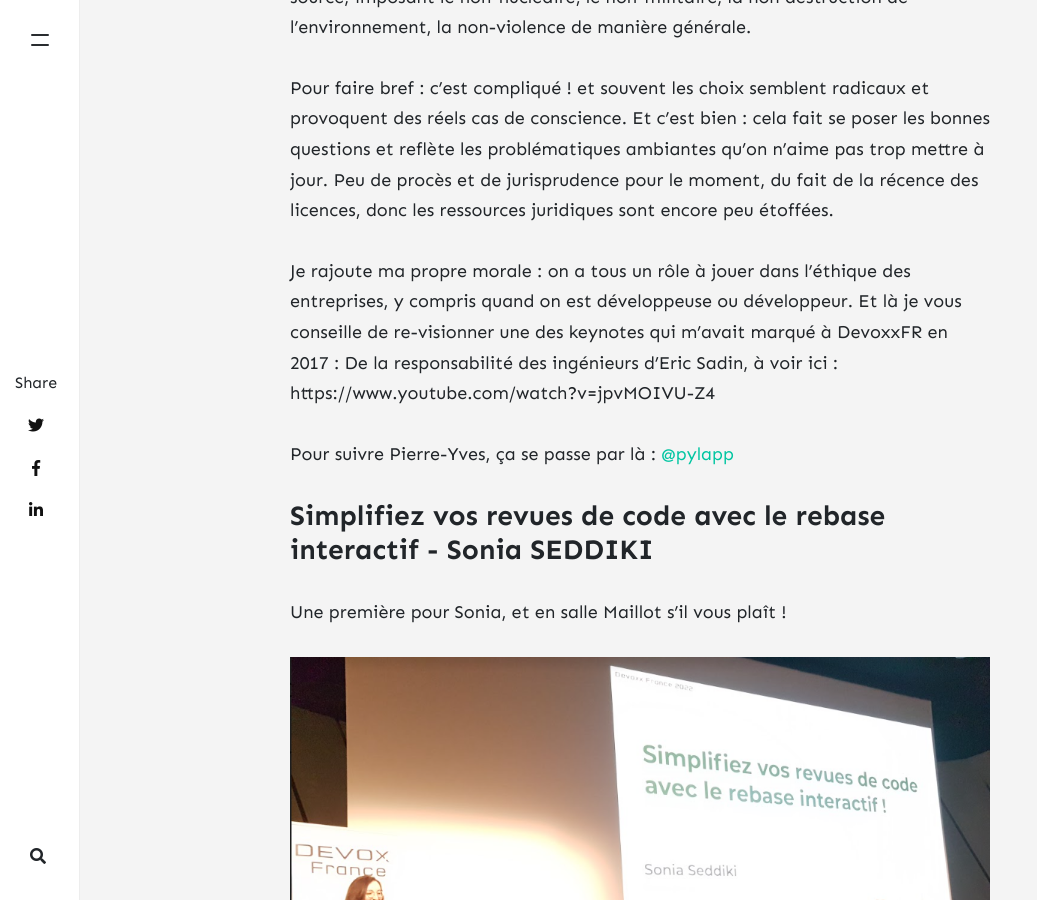
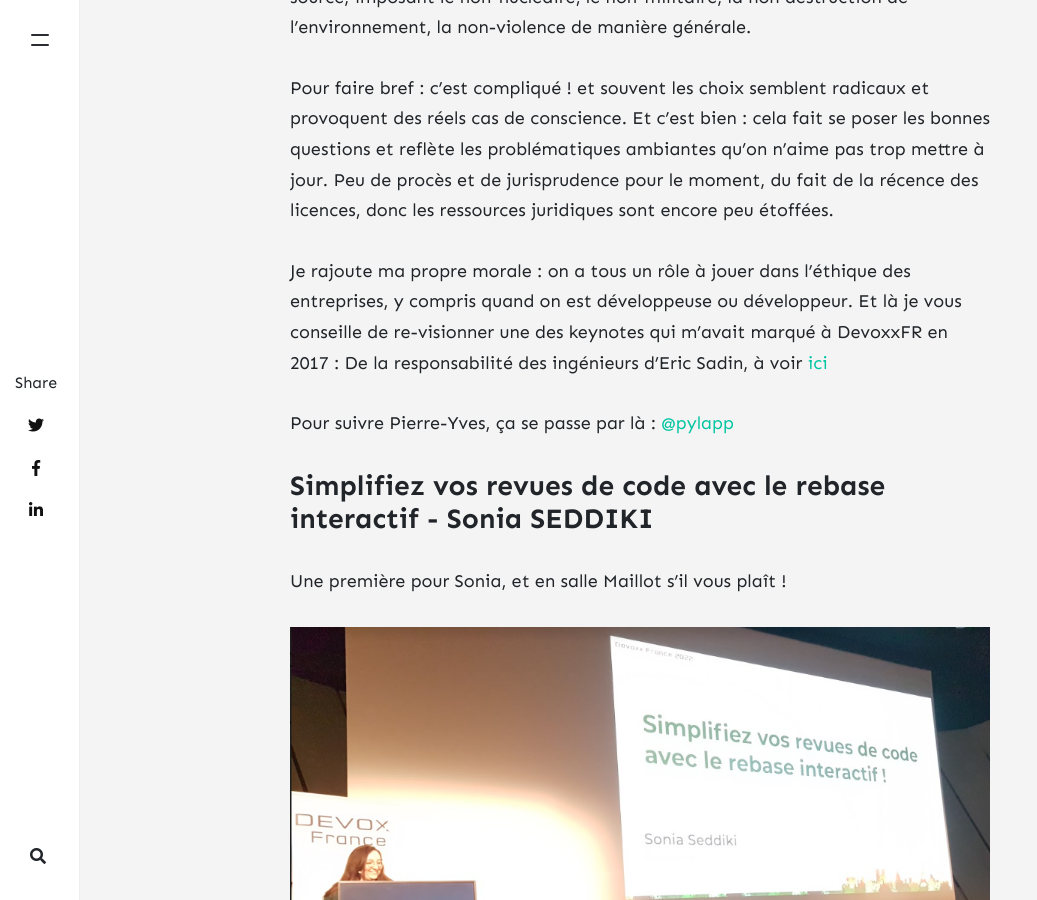
Before and after one commit to klaukf/blog, a Jekyll site: the page built from _posts/2022-04-19-mon-devoxx-2022-a-moi.md, in a window 1280 px wide and 900 px high, scrolled down 17246 px. Shown: the whole window, without its empty margins (0-1037 px from the left). Built offline with Jekyll 4.4.1, drawn with Linux system fonts in a browser that asks for light colours; nearby versions of some CDN libraries; comment, search, counter and statistics services are not loaded.

Commit message:
ajout lien Eric Sadin

```diff
--- a/_posts/2022-04-19-mon-devoxx-2022-a-moi.md
+++ b/_posts/2022-04-19-mon-devoxx-2022-a-moi.md
@@ -236,7 +236,7 @@ Pour faire bref : c'est compliqué ! et souvent les choix semblent radicaux et p
 Et c'est bien : cela fait se poser les bonnes questions et reflète les problématiques ambiantes qu'on n'aime pas trop mettre à jour.
 Peu de procès et de jurisprudence pour le moment, du fait de la récence des licences, donc les ressources juridiques sont encore peu étoffées.
 
-Je rajoute ma propre morale : on a tous un rôle à jouer dans l'éthique des entreprises, y compris quand on est développeuse ou développeur. Et là je vous conseille de re-visionner une des keynotes qui m'avait marqué à DevoxxFR en 2017 : De la responsabilité des ingénieurs d'Eric Sadin, à voir ici : https://www.youtube.com/watch?v=jpvMOIVU-Z4
+Je rajoute ma propre morale : on a tous un rôle à jouer dans l'éthique des entreprises, y compris quand on est développeuse ou développeur. Et là je vous conseille de re-visionner une des keynotes qui m'avait marqué à DevoxxFR en 2017 : De la responsabilité des ingénieurs d'Eric Sadin, à voir [ici](https://www.youtube.com/watch?v=jpvMOIVU-Z4)
 
 Pour suivre Pierre-Yves, ça se passe par là : [@pylapp](https://twitter.com/pylapp)
 
```
